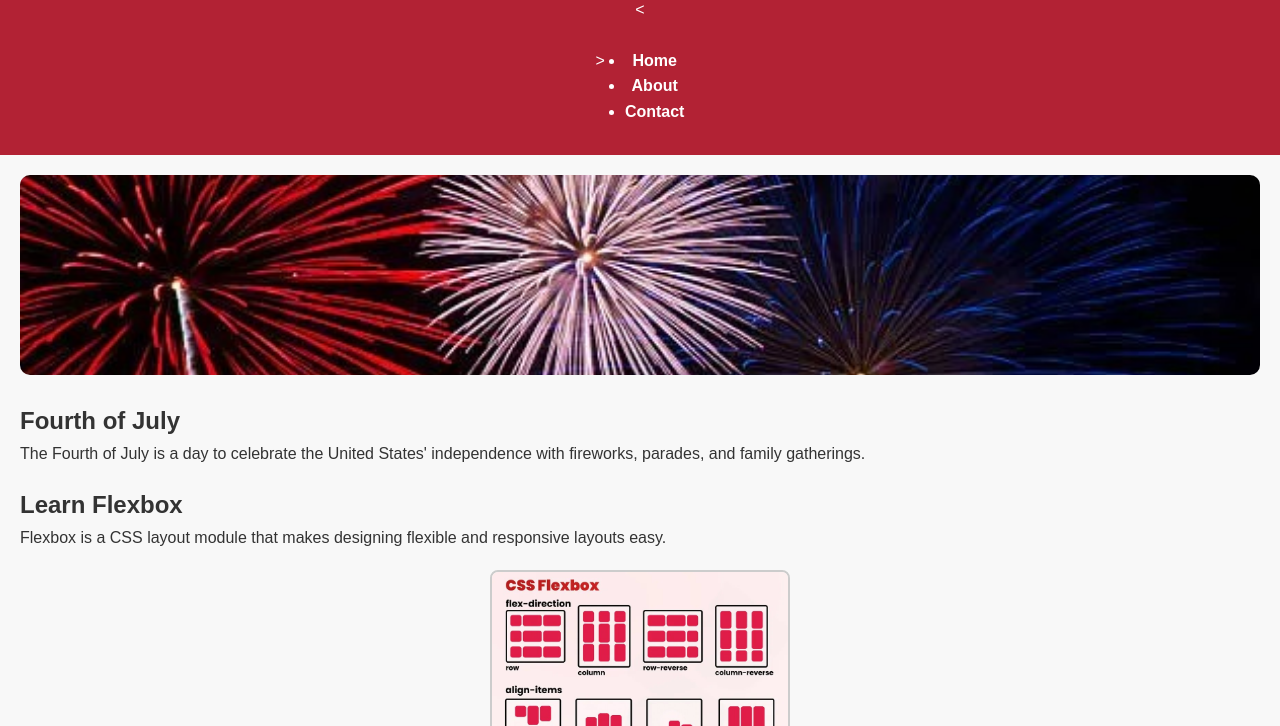
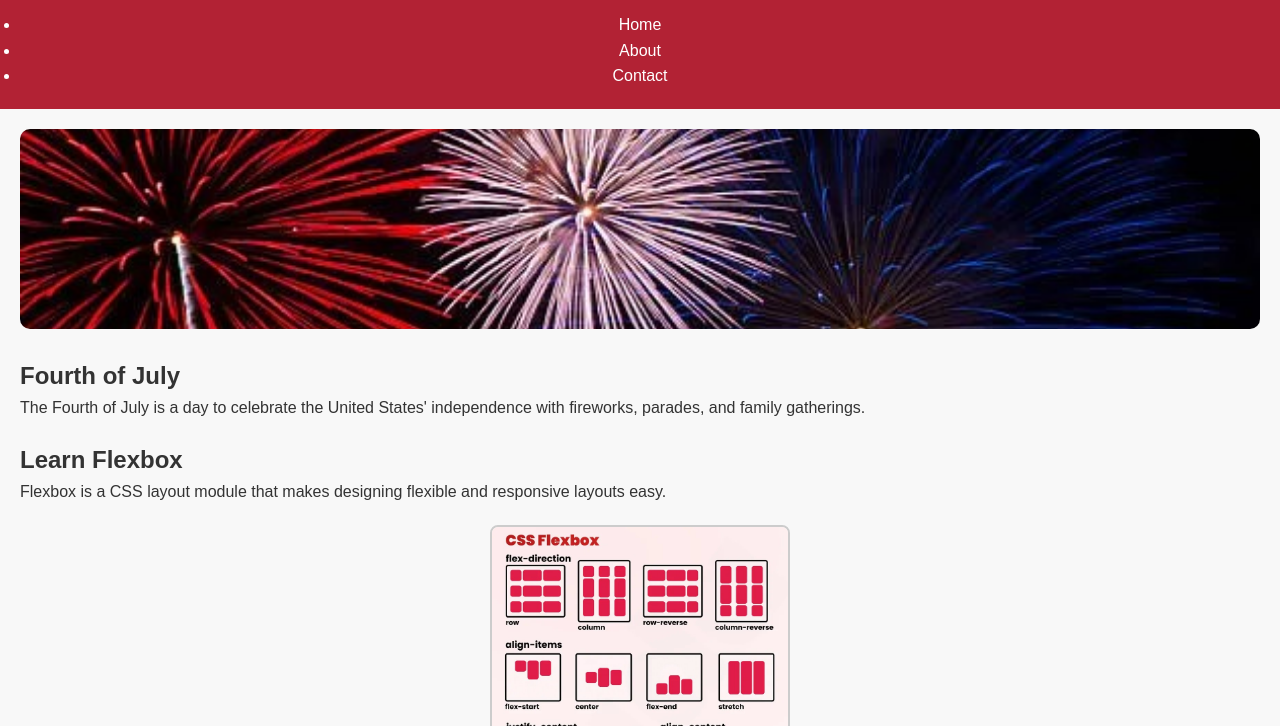
Before and after one commit to pjwolf04/web110, a plain HTML site: page Ch.8 project-Flexbox/index.html in a window 1280 px wide. Shown: the part 74-800 px from the top of the page. Drawn offline with Linux system fonts and the light colour scheme.

Commit message:
Update index.html

```diff
--- a/Ch.8 project-Flexbox/index.html
+++ b/Ch.8 project-Flexbox/index.html
@@ -12,11 +12,11 @@
 <body>
   <header>
     <h1>Fourth of July and Flexbox</h1>
-    <<nav class="nav">>
+    <nav>
       <ul>
-           <li><a href="#" class="nav-link">Home</a></li>
-    <li><a href="#" class="nav-link">About</a></li>
-    <li><a href="#" class="nav-link">Contact</a></li>
+           <li><a >Home</a></li>
+    <li><a >About</a></li>
+    <li><a >Contact</a></li>
 
       </ul>
     </nav>
```
